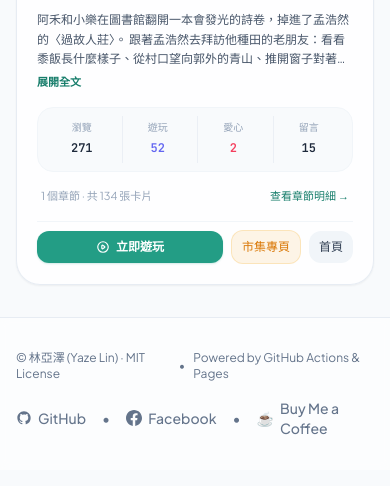
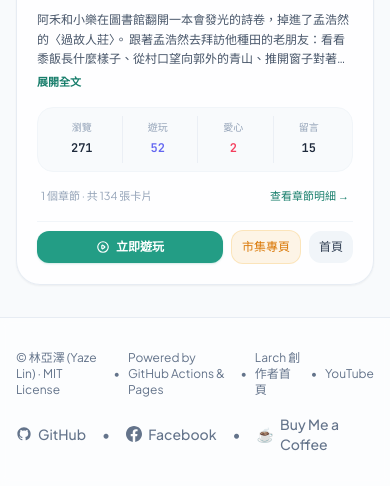
Before and after one commit to yazelin/larch-showcase, a plain HTML site: page dashboard.html in a window 390 px wide. Shown: the part 11252-11738 px from the top of the page. Drawn offline with nearby package versions, Linux system fonts and the light colour scheme.

Commit message:
dashboard: 加上 Larch 創作者首頁與 YouTube 連結

```diff
--- a/dashboard.html
+++ b/dashboard.html
@@ -80,6 +80,7 @@
       </div>
 
       <div class="flex items-center gap-3">
+        <a href="https://larch.ink/@yaze" target="_blank" rel="noopener noreferrer" class="hidden sm:inline-flex px-3 py-1.5 rounded-xl bg-brand-500/10 hover:bg-brand-500/20 text-brand-600 dark:text-brand-400 border border-brand-500/20 font-bold text-xs transition" title="前往 Larch 創作者首頁">Larch 創作者首頁 @yaze</a>
         <div id="sync-time-badge" class="hidden md:flex items-center text-xs font-mono text-slate-500 dark:text-slate-400 bg-slate-100 dark:bg-slate-800/60 px-3 py-1.5 rounded-lg border border-slate-200 dark:border-slate-700/60">
           最後同步: <span id="sync-time" class="ml-1 text-slate-700 dark:text-slate-300 font-semibold">載入中...</span>
         </div>
@@ -312,6 +313,10 @@
         <span>© 林亞澤 (Yaze Lin) · MIT License</span>
         <span>•</span>
         <span>Powered by GitHub Actions & Pages</span>
+        <span>•</span>
+        <a href="https://larch.ink/@yaze" target="_blank" rel="noopener noreferrer" class="hover:text-brand-500 transition">Larch 創作者首頁</a>
+        <span>•</span>
+        <a href="https://www.youtube.com/@yazelin" target="_blank" rel="noopener noreferrer" class="hover:text-red-500 transition">YouTube</a>
       </div>
 
       <!-- Promotion footer: GitHub | Facebook | Buy Me a Coffee -->
```
